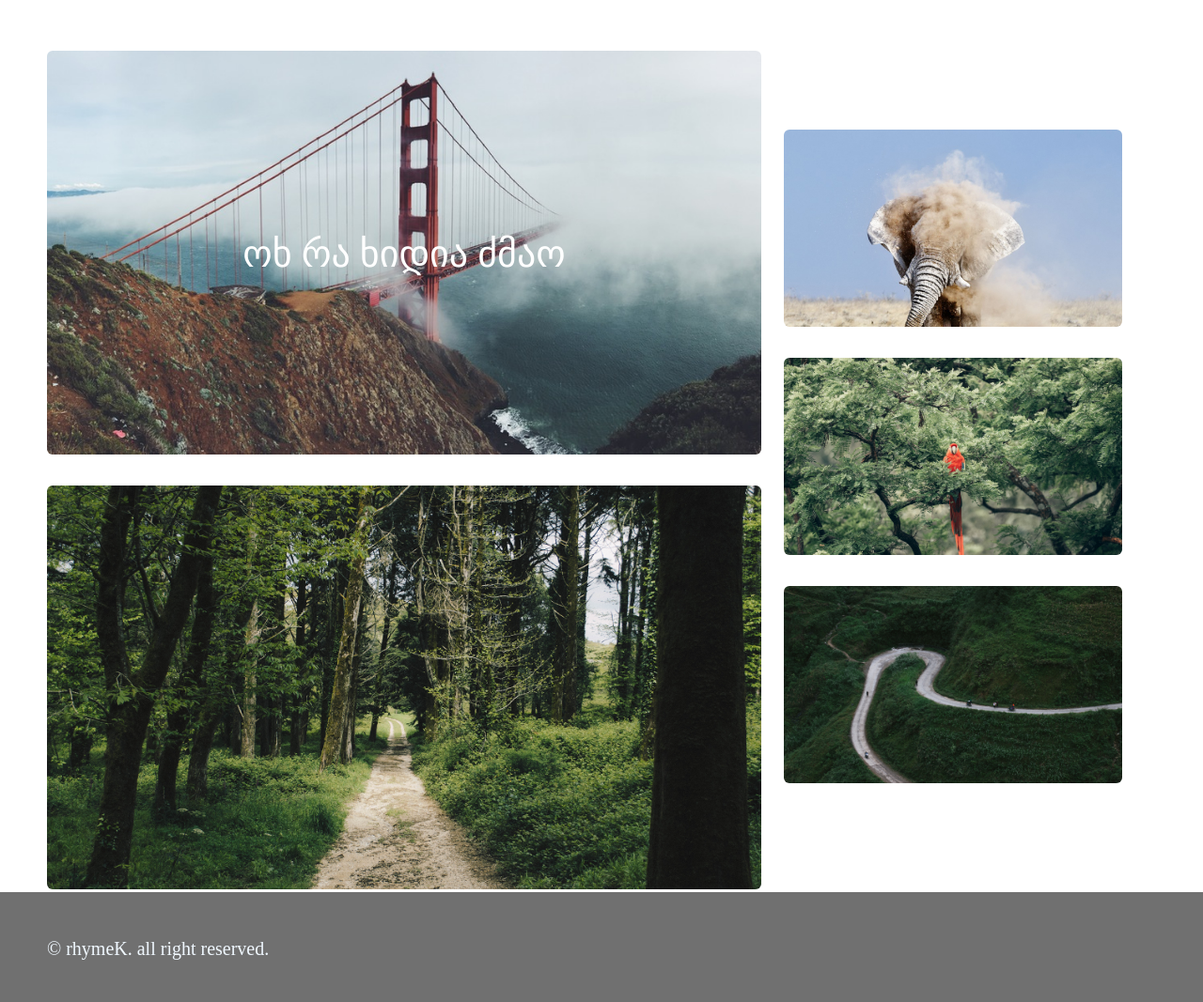
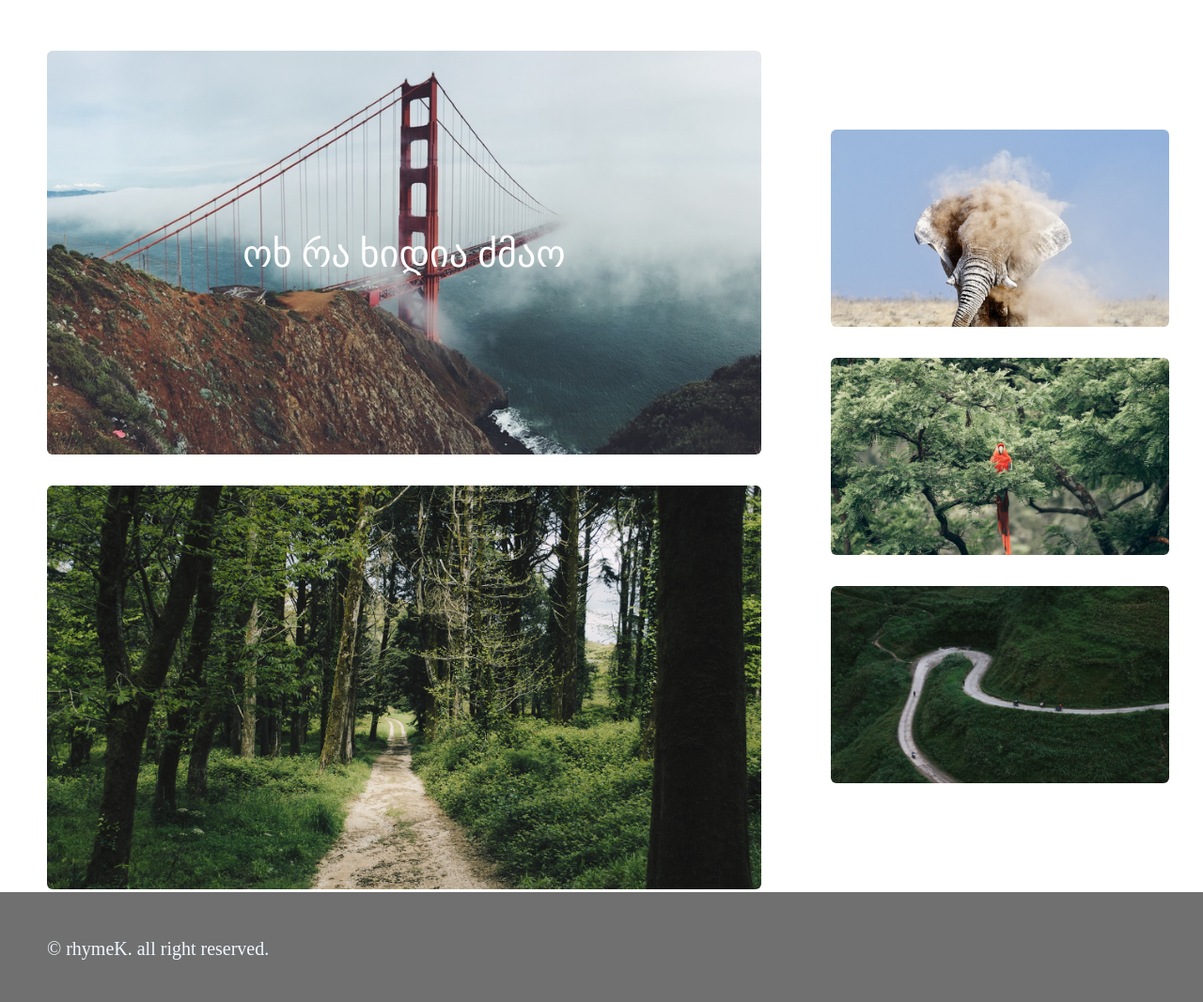
Before and after one commit to revaztutarashvili/lecture5, a plain HTML site: page index.html in a window 1280 px wide. Shown: the part 640-1707 px from the top of the page at 94% size. Drawn offline with Linux system fonts and the light colour scheme.

Commit message:
Update style.css
a

```diff
--- a/css/style.css
+++ b/css/style.css
@@ -15,7 +15,7 @@ footer { background-color: #707070; }
 .logo {margin: 0 50 0 200;}
 .section-container-2 { position: relative; }
 .section-container-2-rows1 {display: inline-block;  margin-left: 50px; margin-right: 20px; vertical-align: middle;}
-.section-container-2-rows2 {display: inline-block;  vertical-align: middle;}
+.section-container-2-rows2 {display: inline-block;  vertical-align: middle; margin-left:50px;}
 .block-row-1 {margin-bottom: 30px; position: relative;}
 .block-row-3 { margin-bottom: 30px;}
 .text-inside { position: absolute; left: 50%; top: 50%; font-size: 40px; color: rgb(255, 255, 255);  transform: translate(-50%, -50%);}
```
